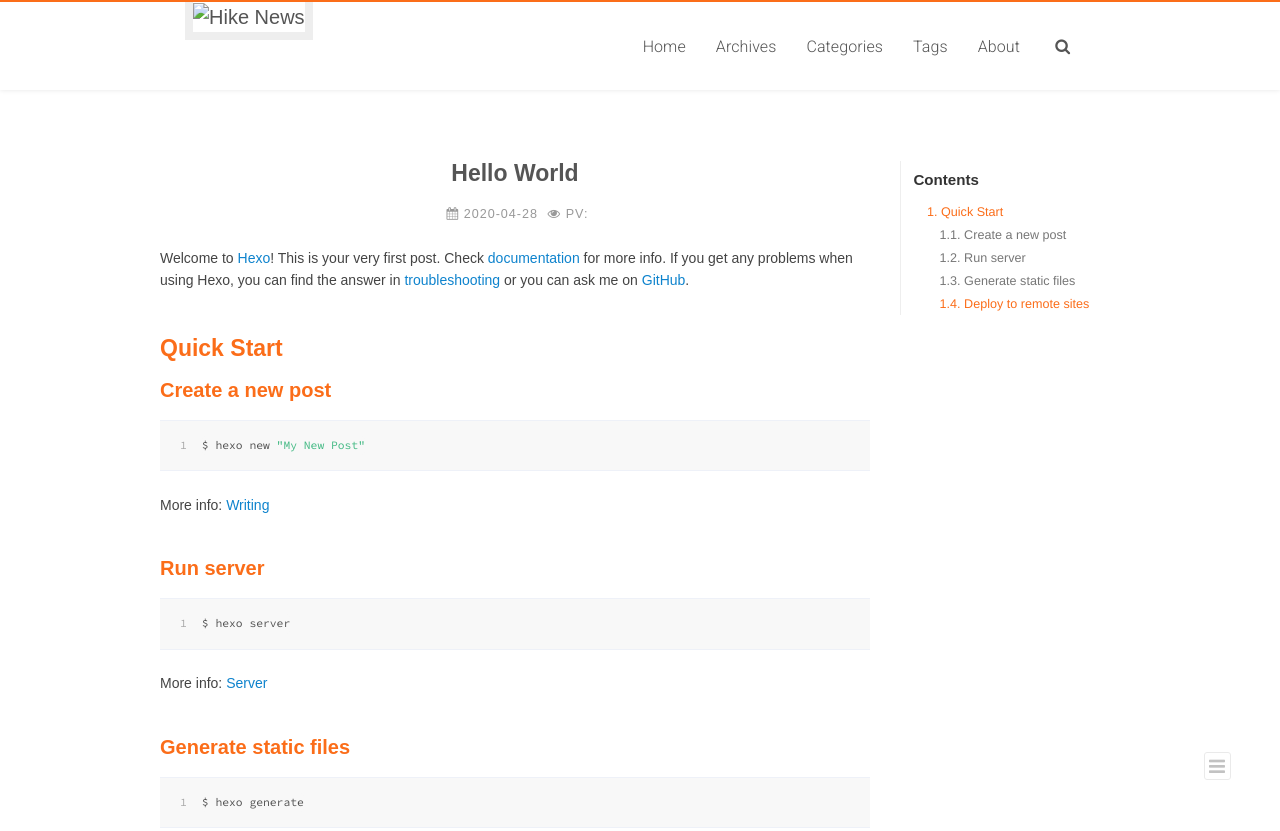
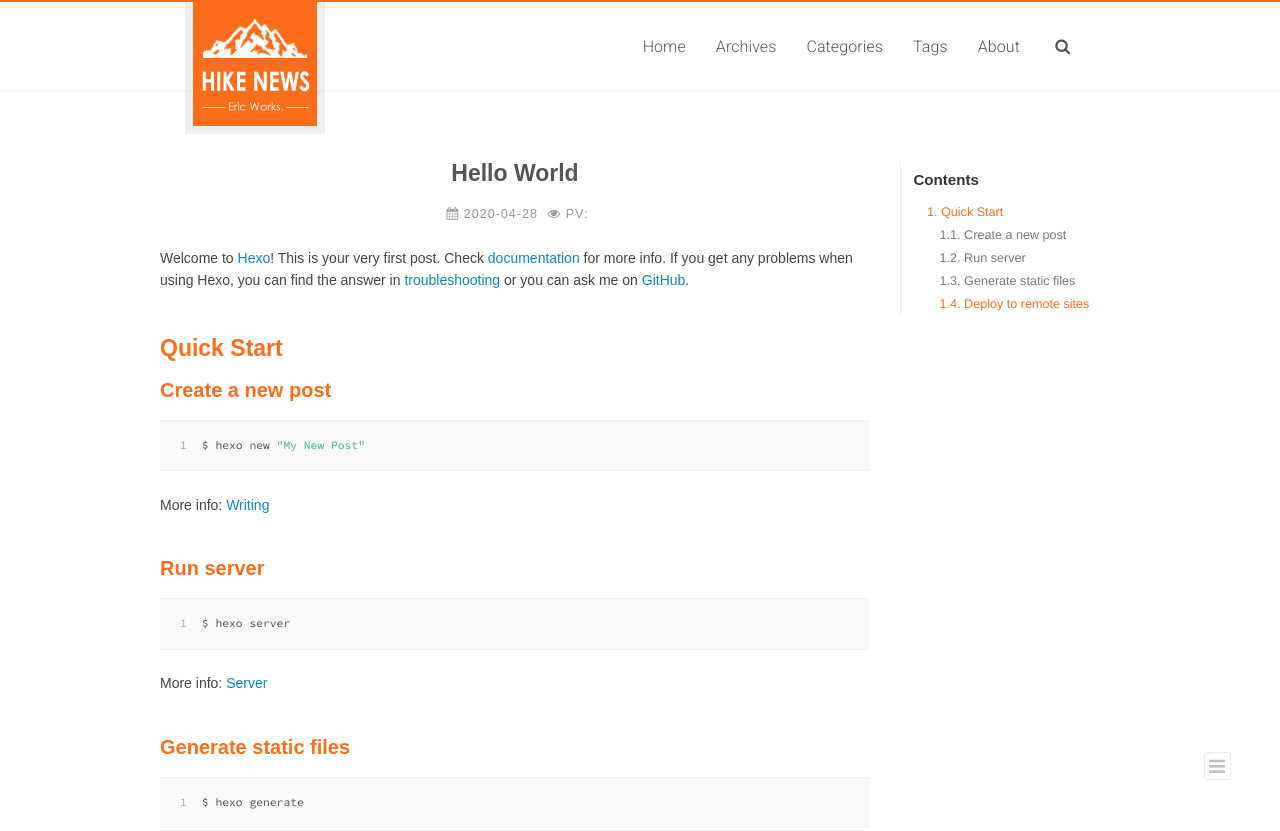
Before and after one commit to YHmedical/YHmedical.github.io, a plain HTML site: page 2020/04/28/hello-world/index.html in a window 1280 px wide. Shown: the top 831 px of the page. Drawn offline with nearby package versions, Linux system fonts and the light colour scheme; some packages are replaced by stand-ins of ours; no server answers; a script that the page names is missing.

Commit message:
Site updated: 2020-04-29 19:36:47

```diff
--- a/2020/04/28/hello-world/index.html
+++ b/2020/04/28/hello-world/index.html
@@ -28,8 +28,8 @@
 
 
 
-  <link rel="icon" href="css/images/https://sc01.alicdn.com/kf/He002917044284450b005eed57b276e2bY/240418269/He002917044284450b005eed57b276e2bY.jpg">
-  <link rel="apple-touch-icon" href="/css/images/https://sc01.alicdn.com/kf/He002917044284450b005eed57b276e2bY/240418269/He002917044284450b005eed57b276e2bY.jpg">
+  <link rel="icon" href="/css/images/mylogo.jpg">
+  <link rel="apple-touch-icon" href="/css/images/mylogo.jpg">
 
     <link href="//fonts.googleapis.com/css?family=Source+Code+Pro" rel="stylesheet" type="text/css">
 
@@ -103,7 +103,7 @@
               <a class="brand" style="
                  margin-top: 0px;"
                 href="#" data-toggle="modal" data-target="#myModal" >
-                  <img width="124px" height="124px" alt="Hike News" src="css/images/https://sc01.alicdn.com/kf/He002917044284450b005eed57b276e2bY/240418269/He002917044284450b005eed57b276e2bY.jpg">
+                  <img width="124px" height="124px" alt="Hike News" src="/css/images/mylogo.jpg">
               </a>
 
 
```
Also changed, not shown: 2020/04/29/About us/index.html (+3 -3 lines), archives/2020/04/index.html (+3 -3 lines), archives/2020/index.html (+3 -3 lines), archives/index.html (+3 -3 lines), index.html (+2 -2 lines).
